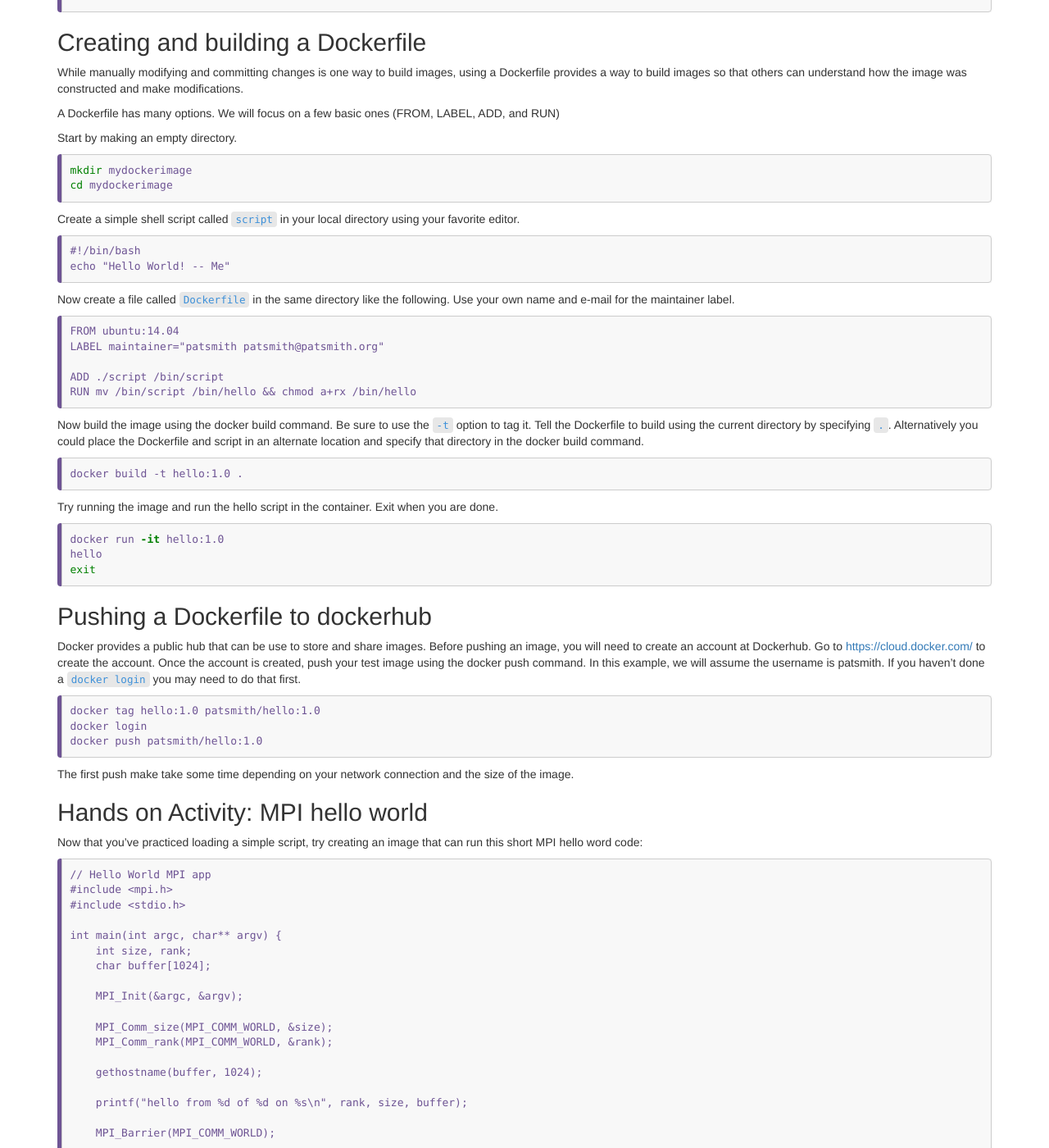
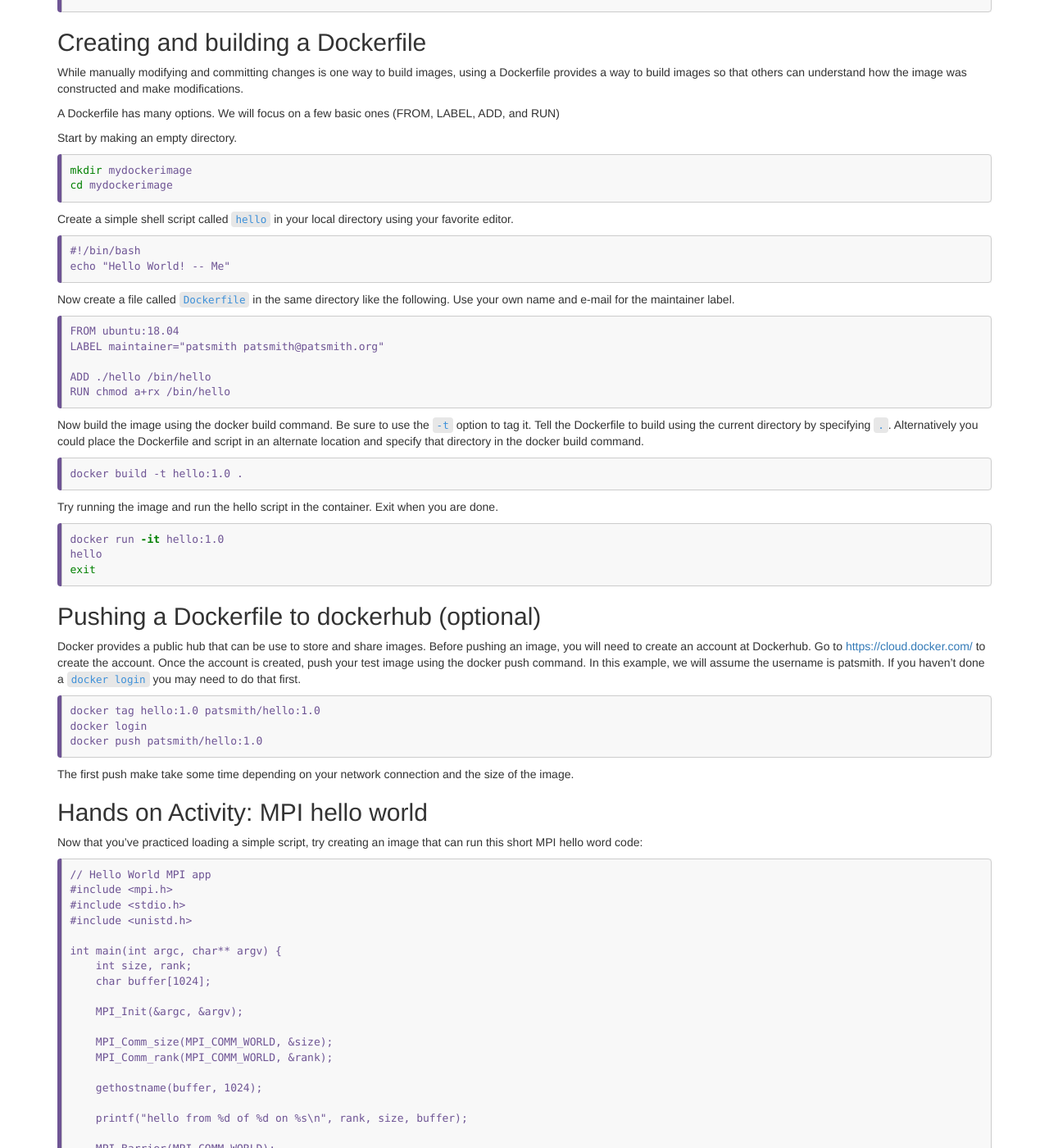
Before and after one commit to supercontainers/isc-tutorial, a Jekyll site: the page built from _episodes/02.docker.md, in a window 1280 px wide and 1400 px high, scrolled down 722 px. Shown: the whole window at 82% size. Built offline with Jekyll 4.4.1, drawn with Linux system fonts in a browser that asks for light colours; some of the changed text lies outside the part shown.

Commit message:
Switch to 18.04

````diff
--- a/_episodes/02.docker.md
+++ b/_episodes/02.docker.md
@@ -24,16 +24,16 @@ keypoints:
 Pull a public image such as ubuntu or centos using the docker pull command.  If a tag is not specified, docker will default to "latest".
 
 ```
-docker pull ubuntu:14.04
+docker pull ubuntu:18.04
 ```
 {: .bash}
 
 Now run the image using the docker run command.  Use the "-it" option to get an interactive terminal during the run.  Try some commands, then exit to leave the container.
 
 ```bash
-docker run -it ubuntu:14.04
+docker run -it ubuntu:18.04
 whoami
-lsb_release -a
+cat /etc/os-release
 exit
 ```
 
@@ -51,7 +51,7 @@ cd mydockerimage
 ```
 {: .bash}
 
-Create a simple shell script called `script` in your local directory using your favorite editor.
+Create a simple shell script called `hello` in your local directory using your favorite editor.
 
 ```
 #!/bin/bash
@@ -62,11 +62,11 @@ echo "Hello World! -- Me"
 Now create a file called `Dockerfile` in the same directory like the following.  Use your own name and e-mail for the maintainer label.
 
 ```
-FROM ubuntu:14.04
+FROM ubuntu:18.04
 LABEL maintainer="patsmith patsmith@patsmith.org"
 
-ADD ./script /bin/script
-RUN mv /bin/script /bin/hello && chmod a+rx /bin/hello
+ADD ./hello /bin/hello
+RUN chmod a+rx /bin/hello
 ```
 {: .source}
 
@@ -85,7 +85,7 @@ hello
 exit
 ```
 
-## Pushing a Dockerfile to dockerhub
+## Pushing a Dockerfile to dockerhub (optional)
 
 Docker provides a public hub that can be use to store and share images.  Before pushing an image, you will need to create an account at Dockerhub.  Go to [https://cloud.docker.com/](https://cloud.docker.com/) to create the account.  Once the account is created, push your test image using the docker push command.  In this example, we will assume the username is patsmith.  If you haven't done a `docker login` you may need to do that first.
 
@@ -106,6 +106,7 @@ Now that you've practiced loading a simple script, try creating an image that ca
 // Hello World MPI app
 #include <mpi.h>
 #include <stdio.h>
+#include <unistd.h>
 
 int main(int argc, char** argv) {
     int size, rank;
@@ -130,7 +131,7 @@ int main(int argc, char** argv) {
 
 > ## Hints:
 >
-> * You can start with the image "nersc/ubuntu-mpi:14.04". It already has MPI installed.
+> * You can start with the image "nersc/ubuntu-mpi:18.04". It already has MPI installed.
 > * You compile with "mpicc helloworld.c -o /app/hello"
 {: .callout}
 
@@ -139,7 +140,7 @@ int main(int argc, char** argv) {
 >
 > ```bash
 > # MPI Dockerfile
->FROM nersc/ubuntu-mpi:14.04
+>FROM nersc/ubuntu-mpi:18.04
 >
 > ADD helloworld.c /app/
 >
````
